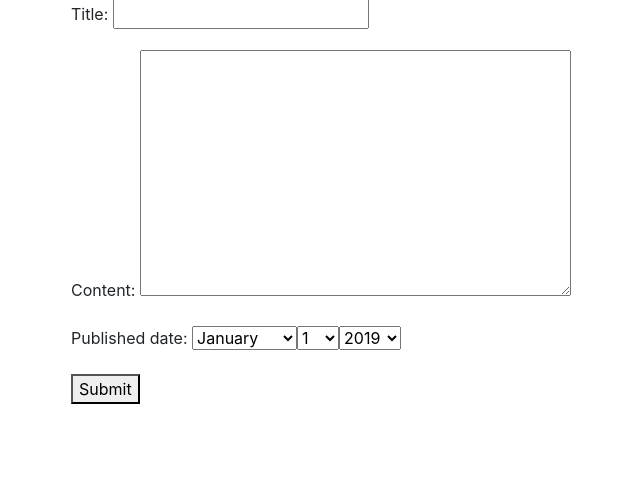
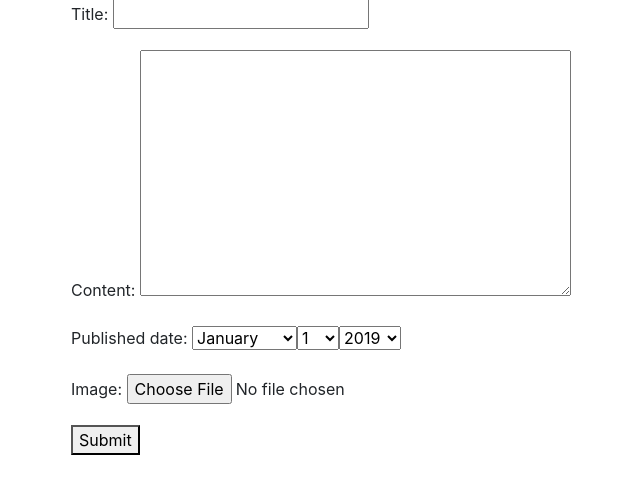
Before and after one commit to sbhusal123/Blog, a Django app: a page that uses blogproject/blog/templates/blog_post_create.html in a window 1280 px wide. Shown: the part 137-631 px from the top of the page, without its empty margins (109-749 px from the left). Run offline with Django 3.2, Linux system fonts and the light colour scheme; the visitor is signed in with stand-in values (Sample User, id 1); some libraries are stand-ins or nearby versions.

Commit message:
Images rendered in the templates.

```diff
--- a/blogproject/blog/forms.py
+++ b/blogproject/blog/forms.py
@@ -19,7 +19,7 @@ class BlogPostModelForm(forms.ModelForm):
     # content = forms.CharField(widget=forms.Textarea)
     class Meta:
         model = BlogPosts
-        fields = ['title','content','published_date']
+        fields = ['title','content','published_date','image']
 
     def clean_title(self,*args,**kwargs):
         instance = self.instance
--- a/blogproject/blog/models.py
+++ b/blogproject/blog/models.py
@@ -19,7 +19,7 @@ class BlogPosts(models.Model):
         on_delete = models.SET_NULL sets the user=NULL when corrosponding ForeignKey user is deleted
     """
 
-    image = models.FileField(upload_to='images/',blank=True,null=True)
+    image = models.ImageField(upload_to='images/',blank=True,null=True) # image field requires pillow : pip install pillow
     title = models.CharField(max_length=50,unique=True,blank=False)
     slug = models.SlugField() # basicaly used in lookup through URL.
     content = models.TextField(null=True,blank=True)
--- a/blogproject/blog/templates/blog_post_create.html
+++ b/blogproject/blog/templates/blog_post_create.html
@@ -9,7 +9,7 @@
 
     <h1 align="center">New Blog Post</h1>
 
-    <form action="." method="post">
+    <form action="." method="post" enctype="multipart/form-data">
         {%csrf_token%}
         {{form.as_p}}
         <button type="submit">Submit</button>
--- a/blogproject/blog/templates/blog_post_update.html
+++ b/blogproject/blog/templates/blog_post_update.html
@@ -8,7 +8,7 @@
     <br>
     <h1 align="center">Update Blog Post</h1>
 
-    <form action="." method="post">
+    <form action="." method="post" enctype="multipart/form-data">
         {%csrf_token%}
         {{form.as_p}}
         <button type="submit">Update</button>
--- a/blogproject/blog/templates/list-inline.html
+++ b/blogproject/blog/templates/list-inline.html
@@ -2,6 +2,10 @@
     <div class="card-body {%if not blog_post.published_date%} border border-danger  {%endif%}">
         <h5 class="card-title">{{blog_post.title}}</h5>
         <small class="text-muted">{{blog_post.published_date}}</small>
+        {%if blog_post.image%}
+            <img src="{{blog_post.image.url}}" class="card-img-top">
+        {%endif%}
+
         {% if truncate %}
             <p class="card-text">{{blog_post.content |linebreaks|truncatewords:30 }}</p>
         {% else %}
--- a/blogproject/blog/views.py
+++ b/blogproject/blog/views.py
@@ -87,7 +87,7 @@ def blog_post_create(request):
     #     return render(request,'error_template.html',context)
 
     # Using Model Form
-    form = BlogPostModelForm(request.POST or None)
+    form = BlogPostModelForm(request.POST or None, request.FILES or None)
     if form.is_valid():
         form.save()
         form = BlogPostModelForm()
--- a/blogproject/templates/contact.html
+++ b/blogproject/templates/contact.html
@@ -1,4 +1,3 @@
-
 {%extends 'base.html'%}
 
 {%block content%}
```
Also changed, not shown: blogproject/blog/migrations/0006_auto_20190930_0541.py (added).
